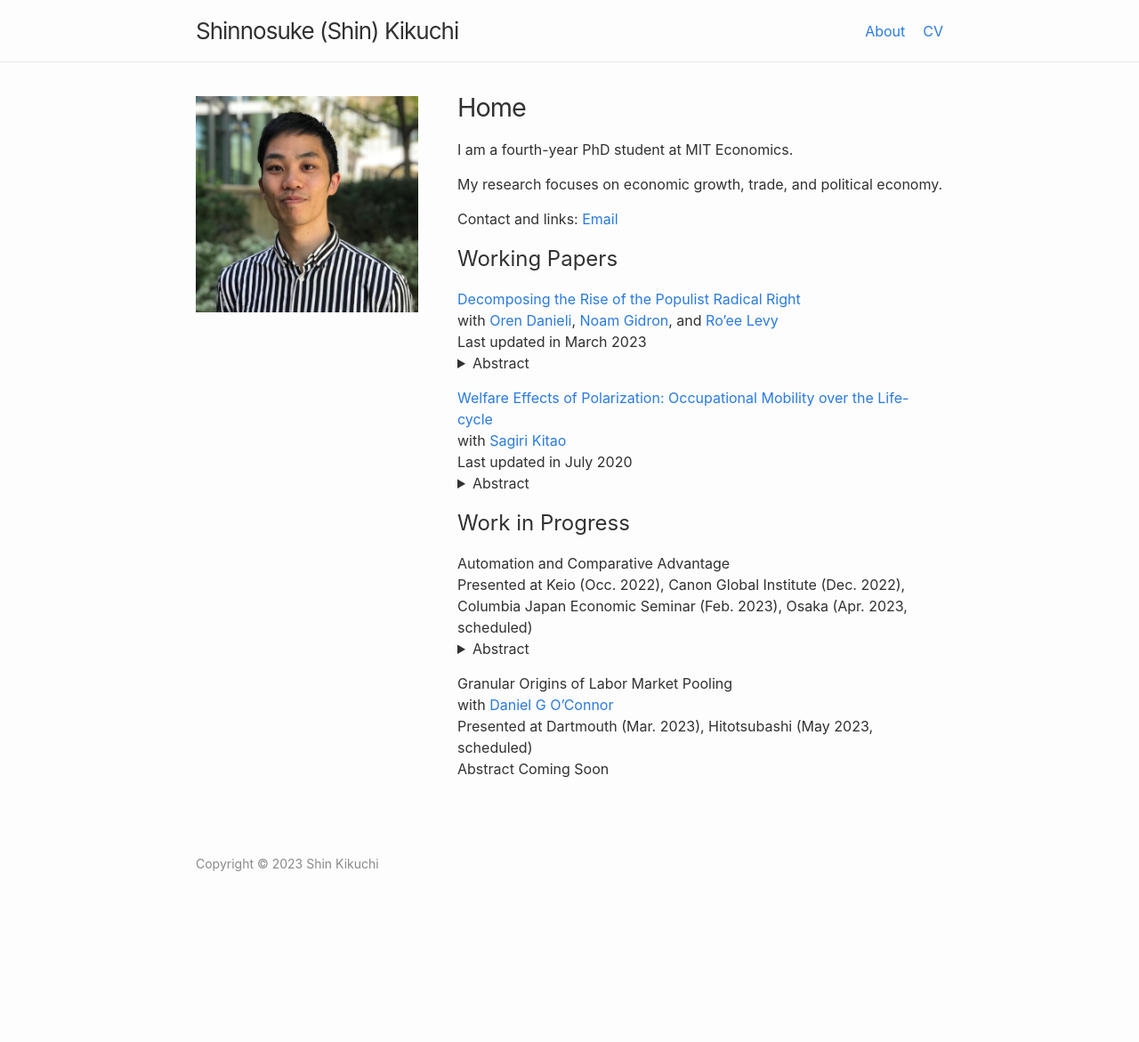
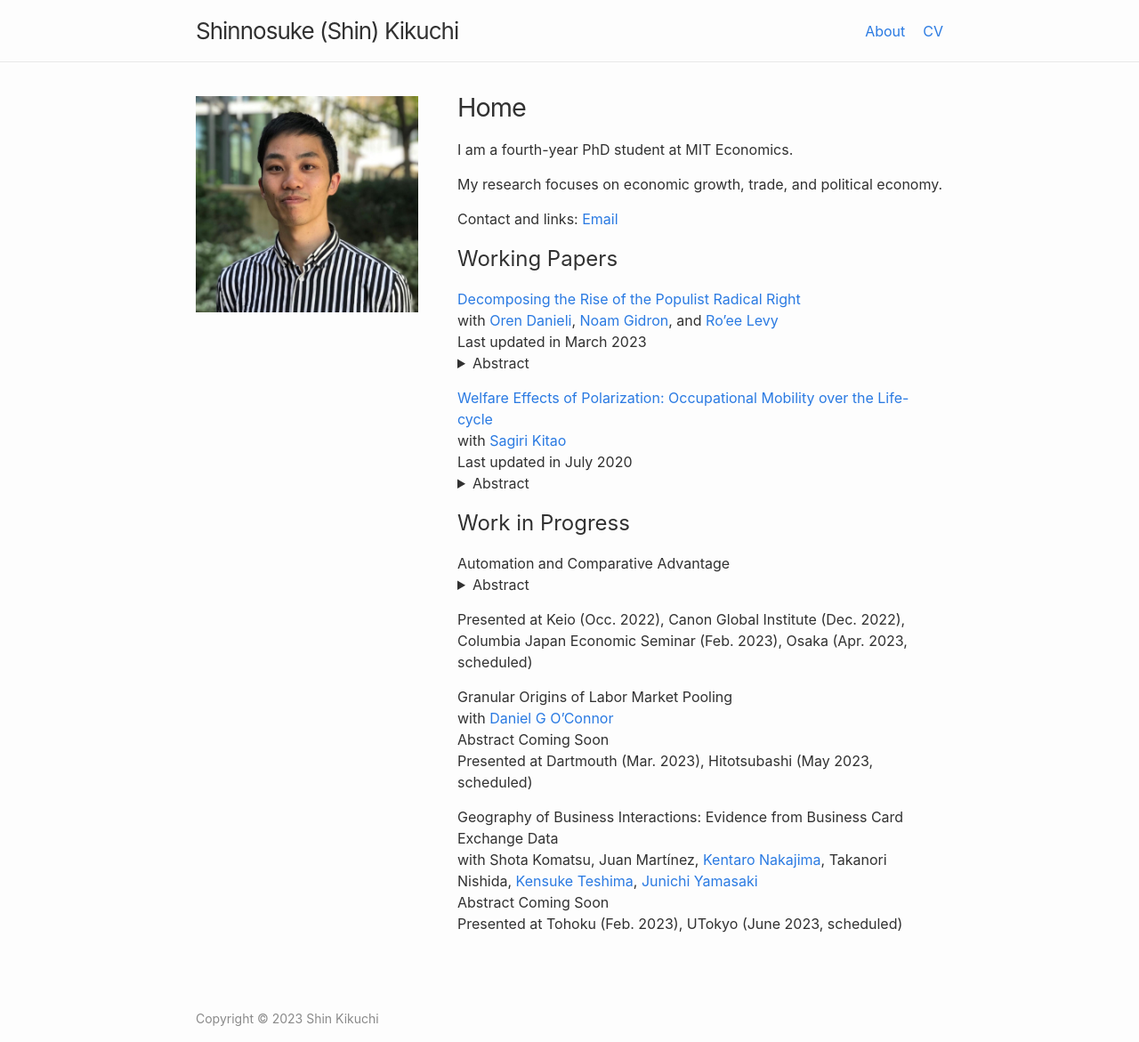
Before and after one commit to shinnkikuchi/shinnkikuchi.github.io, a Jekyll site: the page built from index.md, in a window 1280 px wide. Shown: the whole page at 89% size. Built offline with Jekyll 4.4.1, drawn with Linux system fonts in a browser that asks for light colours; before the commit the page ends 997 px from its top, so only the background shows below that.

Commit message:
Update index.md

```diff
--- a/index.md
+++ b/index.md
@@ -24,7 +24,6 @@
 Last updated in March 2023<br>
 <details style="margin-bottom: 15px; margin-top: -15px">
 	<summary>Abstract</summary>
-
 	Support for populist radical right parties in Europe has dramatically increased in the twenty-first century. We decompose the rise of the populist radical right between 2005 and 2020 into four components: changes in party positions, changes in voter attributes (demographics and opinions), changes in voters' priorities, and a residual. We merge two wide data sets on party positions and voter attributes and estimate voter priorities using a probabilistic voting model. We find that shifts in party positions and changes in voter attributes explain only a negligible part of the rise of populist radical right parties. The primary driver behind the success of these parties lies in voters' changing priorities. Particularly, voters are less likely to decide which party to support based on parties' economic positions. Instead, voters---mainly older, non-unionized, low-educated men---increasingly prioritize nativist cultural issues. This allows populist radical right parties to tap into a pre-existing reservoir of culturally conservative voters.
 
 </details>
@@ -35,7 +34,6 @@
 Last updated in July 2020<br>
 <details style="margin-bottom: 15px; margin-top: -15px">
 	<summary>Abstract</summary>
-
 	What are the welfare effects of polarization: wage and employment losses of middle-class workers relative to low- and high-skill groups? We build a model of overlapping generations who choose consumption, savings, labor supply, and occupations over their life-cycles, and accumulate human capital. We simulate a wage shift observed since the early 1980s and investigate individuals’ responses. Polarization improves welfare of young individuals that are high-skilled, while it hurts low-skilled individuals across all ages and especially younger ones. The gain of the high-skilled is larger for generations entering in later periods, who can fully exploit the rising skill premium.
 
 </details>
@@ -43,15 +41,26 @@
 ## Work in Progress
 
 Automation and Comparative Advantage<br>
-Presented at Keio (Occ. 2022), Canon Global Institute (Dec. 2022), Columbia Japan Economic Seminar (Feb. 2023), Osaka (Apr. 2023, scheduled)<br>
 <details style="margin-bottom: 15px; margin-top: -15px">
 	<summary>Abstract</summary>
-
 	I study how automation affects comparative advantage. In the past centuries, the initial stages of economic development featured comparative advantage in low-skill-intensive sectors due to low-skill-labor abundance, as predicted by the Heckscher-Ohlin Theorem. I show, however, that this relationship has weakened—or even reversed—in the 21st century. This decoupling/reversal occurs because automation provides developed countries with endogenous comparative advantage in low-skill-intensive sectors. My counterfactual analysis shows that recent developing countries would have specialized in low-skill intensive sectors and enjoyed more gains from trade, as East Asian countries did, without automation in developed countries.
 
 </details>
+Presented at Keio (Occ. 2022), Canon Global Institute (Dec. 2022), Columbia Japan Economic Seminar (Feb. 2023), Osaka (Apr. 2023, scheduled)<br>
+
 
 Granular Origins of Labor Market Pooling<br>
 with  <a href="https://www.danielgoconnor.com" target="_blank">Daniel G O'Connor</a><br>
+Abstract Coming Soon<br>
 Presented at Dartmouth (Mar. 2023), Hitotsubashi (May 2023, scheduled)<br>
+
+
+Geography of Business Interactions: Evidence from Business Card Exchange Data <br>
+with Shota Komatsu,
+Juan Martínez,
+<a href="https://knakajima.weebly.com/" target="_blank">Kentaro Nakajima</a>,
+Takanori Nishida,
+<a href="https://sites.google.com/site/kensuketeshima/" target="_blank">Kensuke Teshima</a>,
+ <a href="https://www.junichiyamasaki.com/" target="_blank">Junichi Yamasaki</a><br>
 Abstract Coming Soon<br>
+Presented at Tohoku (Feb. 2023), UTokyo (June 2023, scheduled)<br>
```
